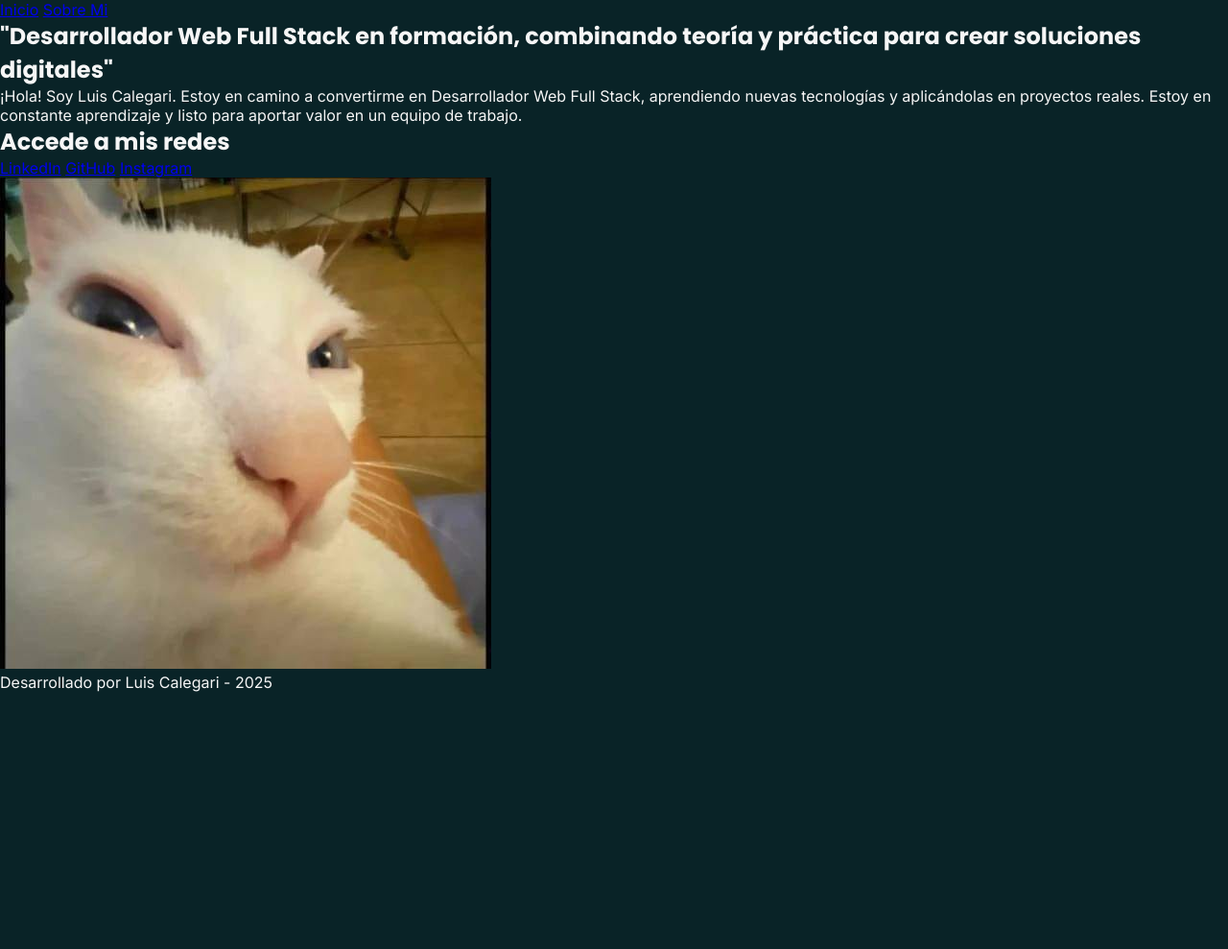
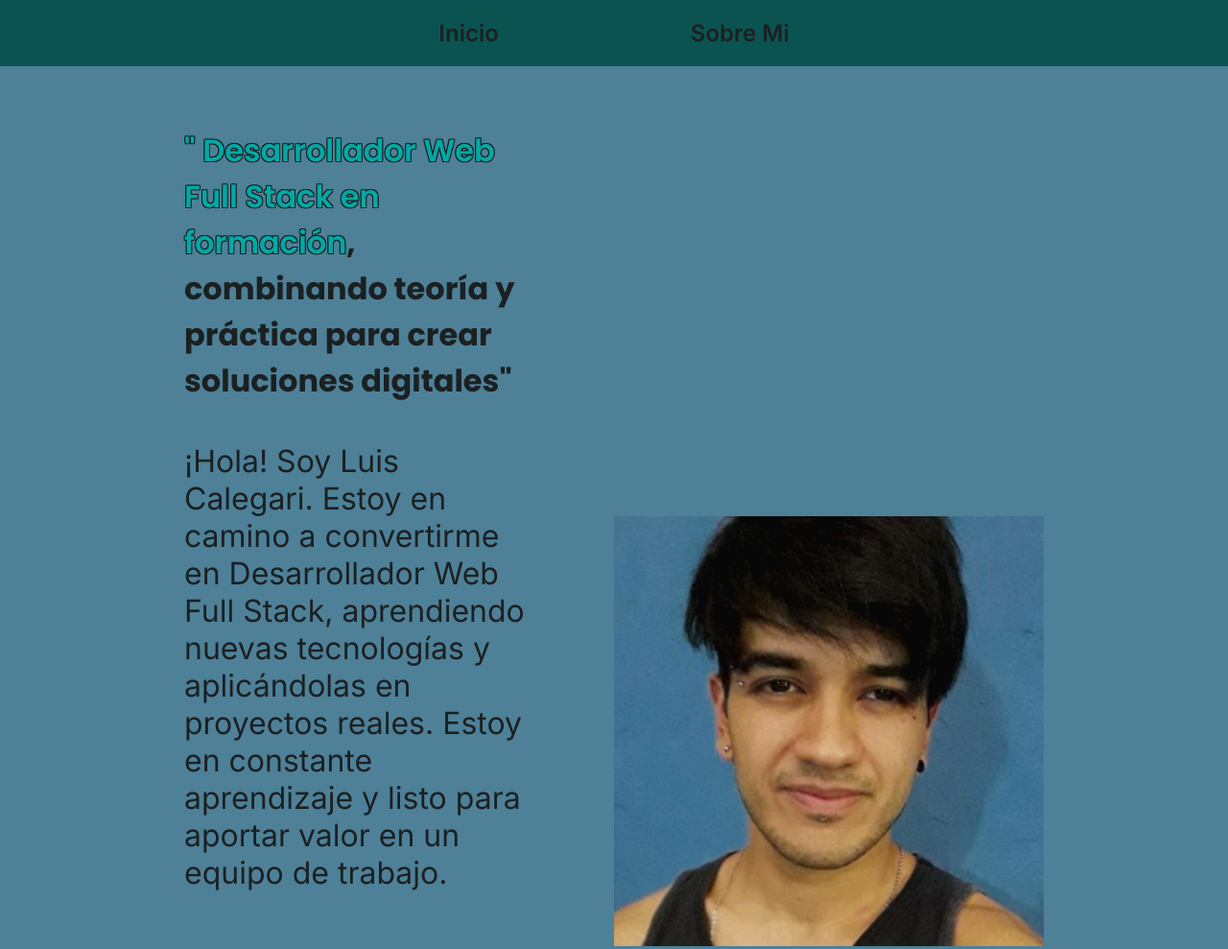
Before and after one commit to Calegaris/mi-portafolio-practica, a plain HTML site: page index.html in a window 1280 px wide. Shown: the top 989 px of the page at 96% size. Before the commit the page ends 800 px from the top, so only its background shows below. Drawn offline with Linux system fonts and the light colour scheme.

Commit message:
agregue las clases a los elementos html y todos los estilos, ahora estoy viendo si agregar mas efectos a los botones y enlaces

```diff
--- a/css/style.css
+++ b/css/style.css
@@ -21,8 +21,8 @@
 
 
 body {
-    background-color: var(--color-background);
-    color: var(--color-blanco);
+    background-color: var(--color-complemento);
+    color: var(--color-negro);
     font-family: var(--fuente-secundaria);
 }
 
@@ -31,5 +31,119 @@ h1,
 h2,
 h3 {
     font-family: 'Poppins', sans-serif;
+    color: var(--color-negro);
+}
+
+.header {
+    padding: 20px 0px;
+    display: flex;
+    justify-content: center;
+    /* Centra horizontalmente */
+    align-items: center;
+    width: 100%;
+    background-color: var(--color-primario);
+}
+
+.header__menu {
+    display: flex;
+    gap: 200px;
+}
+
+.header__menu__link {
+    font-family: var(--fuente-secundaria);
+    font-size: 1.5rem;
+    font-weight: 600;
+    color: var(--color-negro);
+    text-decoration: none;
+    transition: transform 0.3s ease, color 0.3s ease;
+}
+
+.header__menu__link:hover {
+    color: var(--color-blanco);
+    transform: translateX(21.5px);
+}
+
+
+.presentacion {
+    padding: 5% 15%;
+    display: flex;
+    align-items: center;
+    justify-content: space-between;
+    gap: 82px;
+}
+
+.presentacion__contenido {
+    width: 50%;
+    display: flex;
+    flex-direction: column;
+    gap: 40px;
+}
+
+.presentacion__contenido__titulo {
+    font-size: 2rem;
+}
+
+.titulo__destaque {
+    color: var(--color-secundario);
+    font-weight: 600;
+    /* Hace el texto más grueso */
+    text-shadow: 1px 1px 0px var(--color-negro),
+        -1px -1px 0px var(--color-negro),
+        -1px 1px 0px var(--color-negro),
+        1px -1px 0px var(--color-negro);
+
+}
+
+.presentacion__contenido__texto {
+    font-size: 2rem;
+    font-weight: 500;
+}
+
+.presentacion__imagen {
+    width: 50%;
+    height: 50%;
+}
+
+.presentacion__enlaces {
+    display: flex;
+    flex-direction: column;
+    justify-content: space-between;
+    align-items: center;
+    gap: 32px;
+}
+
+.presentacion__enlaces__subtitulo {
+    font-size: 2rem;
+    font-weight: 600;
+}
+
+.presentacion__enlaces__link {
+    display: flex;
+    justify-content: center;
+    gap: 16px;
+    border: 2px solid var(--color-negro);
+    padding: 21.5px 0px;
+    width: 50%;
+    text-align: center;
+    border-radius: 8px;
+    font-size: 1.5rem;
+    text-decoration: none;
+    font-weight: 600;
+    color: var(--color-negro);
+    transition: transform 0.3s ease, text-decoration 0.3s ease;
+}
+
+.presentacion__enlaces__link:hover {
+    transform: scale(1.1);
+    background-color: var(--color-complemento2);
     color: var(--color-blanco);
 }
+
+.footer {
+    color: var(--color-blanco);
+    background-color: var(--color-primario);
+    padding: 24px;
+    text-align: center;
+    font-size: 1.5rem;
+    font-weight: 400;
+}
--- a/index.html
+++ b/index.html
@@ -16,43 +16,51 @@
 
 <body>
 
-    <header> <!--?Tiene que haber un header-->
+    <header class="header"> <!--?Tiene que haber un header-->
 
-        <nav> <!--! asi construiriamos La barra de navegación, dentro de un header-->
-            <a href="#">Inicio</a> <!--!dos <a>-->
-            <a href="#">Sobre Mi</a>
+        <nav class="header__menu"> <!--! asi construiriamos La barra de navegación, dentro de un header-->
+            <a href="#" class="header__menu__link">Inicio</a> <!--!dos <a>-->
+            <a href="#" class="header__menu__link">Sobre Mi</a>
         </nav>
 
     </header>
 
 
-    <main> <!--?El contenido principal de la pagina tiene que ir dentro de la etiqueta main-->
+    <main class="presentacion"> <!--?El contenido principal de la pagina tiene que ir dentro de la etiqueta main-->
 
-        <section> <!--!Dentro de main, creamos una sección-->
+        <section class="presentacion__contenido"> <!--!Dentro de main, creamos una sección-->
 
-            <h1><strong>"Desarrollador Web Full Stack en formación</strong>, combinando teoría y práctica para crear
+            <h1 class="presentacion__contenido__titulo"><strong class="titulo__destaque">" Desarrollador Web Full Stack
+                    en formación</strong>,
+                combinando teoría y práctica para crear
                 soluciones
                 digitales"
             </h1>
-            <p>¡Hola! Soy Luis Calegari. Estoy en camino a convertirme en Desarrollador Web Full Stack, aprendiendo
+            <p class="presentacion__contenido__texto">¡Hola! Soy Luis Calegari. Estoy en camino a convertirme en
+                Desarrollador Web Full Stack, aprendiendo
                 nuevas tecnologías y
-                aplicándolas en proyectos reales. Estoy en constante aprendizaje y listo para aportar valor en un equipo
+                aplicándolas en proyectos reales. Estoy en constante aprendizaje y listo para aportar valor en un
+                equipo
                 de trabajo.</p>
             </p>
-            <div>
-                <h2>Accede a mis redes</h2>
-                <a href="#">LinkedIn</a>
-                <a href="#">GitHub</a>
-                <a href="#">Instagram</a>
+            <div class="presentacion__enlaces">
+                <h2 class="presentacion__enlaces__subtitulo">Accede a mis redes</h2>
+                <a href="https://www.linkedin.com/in/luis-angel-calegari/" target="_blank"
+                    class="presentacion__enlaces__link"><img src="assets/linkedin.png"
+                        alt="Icono de linkedin">LinkedIn</a>
+                <a href="#" class="presentacion__enlaces__link"><img src="assets/github.png"
+                        alt="Icono de GitHub">GitHub</a>
+                <a href="#" class="presentacion__enlaces__link"><img src="assets/instagram.png"
+                        alt="Icono de Instagram">Instagram</a>
             </div>
 
         </section>
 
-        <img src="assets/gatito.jpg" alt="Imagen de Luis Calegari trabajando">
+        <img src="assets/perfil-prueba.jpg" alt="Imagen de Luis Calegari trabajando" class="presentacion__imagen">
 
     </main>
 
-    <footer> <!--?El footer tiene que ir al final de la pagina-->
+    <footer class="footer"> <!--?El footer tiene que ir al final de la pagina-->
         <p>Desarrollado por Luis Calegari - 2025</p>
     </footer>
 
```
Also changed, not shown: assets/perfil-prueba.jpg (added).
